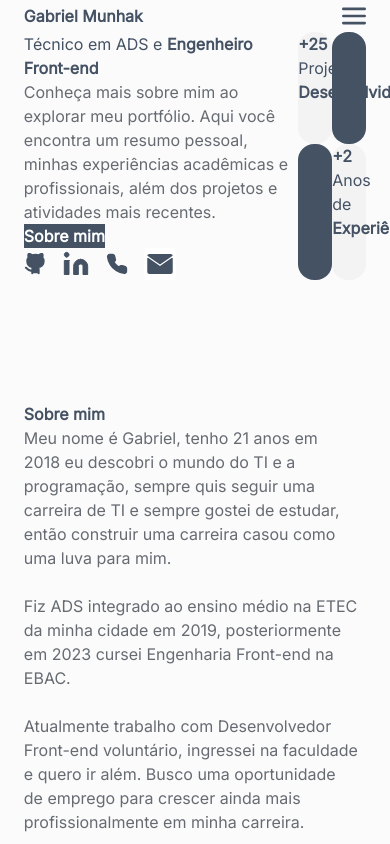
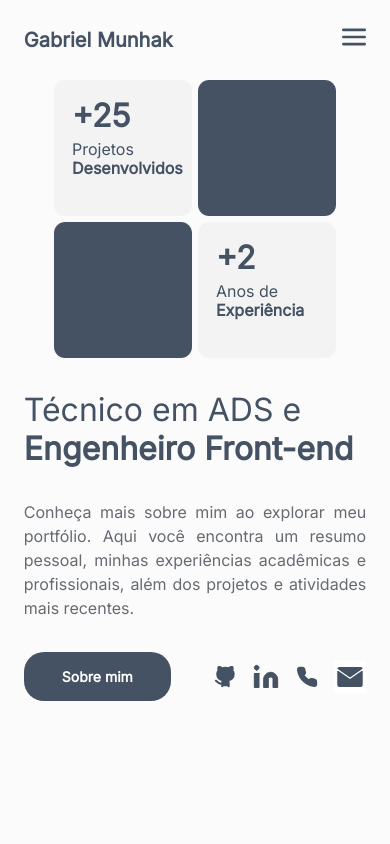
Before and after one commit to gabriel-munhak/portfolio, a Next.js app: page / in a window 390 px wide. Built offline with nearby package versions, Linux system fonts and the light colour scheme; no server answers.

Commit message:
#14 feat: desenvolvendo a responsividade mobile do projeto.

```diff
--- a/app/_components/About/index.tsx
+++ b/app/_components/About/index.tsx
@@ -1,10 +1,10 @@
 const About = () => {
     return (
         <div className="lg:w-[30.4375rem] md:w-[20.375rem]">
-            <h2 className="lg:text-[1.875rem] md:text-[1.25rem] font-black lg:mb-[2rem] md:mb-[1rem] text-[var(--secondaryColor)]">
+            <h2 className="lg:text-[1.875rem] text-[1.25rem] font-black lg:mb-[2rem] mb-[1rem] text-[var(--secondaryColor)]">
                 Sobre mim
             </h2>
-            <p className="lg:mb-[2rem] md:mb-[1rem] lg:text-[1rem] md:text-[0.75rem] lg:h-[auto] md:h-[12.1875rem] lg:overflow-y-auto md:overflow-y-scroll custom-scrollbar">
+            <p className="lg:mb-[2rem] text-justify mb-[1rem] lg:text-[1rem] md:text-[0.75rem] lg:h-[auto] h-[12.1875rem] lg:overflow-y-auto md:overflow-y-scroll custom-scrollbar">
                 Meu nome é Gabriel, tenho 21 anos em 2018 eu descobri o
                 mundo do TI e a programação, sempre quis seguir uma carreira
                 de TI e sempre gostei de estudar, então construir uma carreira
@@ -26,22 +26,22 @@ const About = () => {
             </p>
             <div className="flex justify-between text-[var(--secondaryColor)] lg:text-[1.5rem] md:text-[1rem] font-black">
                 <div>
-                    <span className="lg:text-[2.5rem] md:text-[1.75rem]">13</span>
-                    <p className="lg:leading-[1.8125rem] md:leading-[1.1875rem]">
+                    <span className="lg:text-[2.5rem] text-[1.75rem]">13</span>
+                    <p className="lg:leading-[1.8125rem] leading-[1.1875rem]">
                         Projetos
                         Realizados
                     </p>
                 </div>
                 <div>
-                    <span className="lg:text-[2.5rem] md:text-[1.75rem]">25</span>
-                    <p className="lg:leading-[1.8125rem] md:leading-[1.1875rem]">
+                    <span className="lg:text-[2.5rem] text-[1.75rem]">25</span>
+                    <p className="lg:leading-[1.8125rem] leading-[1.1875rem]">
                         Atividades
                         Realizadas
                     </p>
                 </div>
                 <div>
-                    <span className="lg:text-[2.5rem] md:text-[1.75rem]">+2</span>
-                    <p className="lg:leading-[1.8125rem] md:leading-[1.1875rem]">
+                    <span className="lg:text-[2.5rem] text-[1.75rem]">+2</span>
+                    <p className="lg:leading-[1.8125rem] leading-[1.1875rem]">
                         Anos de
                         Experiência
                     </p>
--- a/app/_components/Contact/index.tsx
+++ b/app/_components/Contact/index.tsx
@@ -2,9 +2,9 @@ import ContactIconsList from "../ContactIconsList"
 
 const Contact = () => {
     return (
-        <div className="container flex flex-col items-center justify-center">
-            <h2 className="lg:text-[1.875rem] md:text-[1.25rem] font-black lg:mb-[2rem] md:mb-[1rem] text-[var(--secondaryColor)]">Entre em contato</h2>
-            <p className="w-[30rem] lg:text-[1rem] md:text-[0.875rem] text-center lg:mb-[1.875rem] md:mb-[1rem]">
+        <div className="container h-[80vh] md:h-[100vh] flex flex-col items-center justify-center">
+            <h2 className="lg:text-[1.875rem] text-[1.25rem] font-black text-[var(--secondaryColor)]">Entre em contato</h2>
+            <p className="md:w-[30rem] lg:text-[1rem] text-[0.875rem] text-center lg:mb-[1.5rem] mb-[1rem] lg:mt-[1rem] mt-[.8rem]">
                 Conheça mais sobre mim ao explorar meu portfólio. Aqui você encontra um resumo pessoal, minhas experiências acadêmicas e profissionais, além dos projetos e atividades mais recentes.
             </p>
             <ContactIconsList />
--- a/app/_components/Hero/index.tsx
+++ b/app/_components/Hero/index.tsx
@@ -2,17 +2,19 @@ import ContactIconsList from "../ContactIconsList"
 
 const Hero = () => {
     return (
-        <div className="container !h-[auto] flex justify-between">
-            <div className="flex flex-col justify-end">
-                <div className="md:w-[21.4375rem] lg:w-[32rem]">
-                    <h1 className="md:text-[2rem] lg:text-[2.875rem] text-[var(--secondaryColor)] font-medium md:w-[21.4375rem] lg:w-[30.9375rem] md:leading-[2.438rem] lg:leading-[3.5rem]">Técnico em ADS e <span className="font-black">Engenheiro Front-end</span></h1>
-                    <p className="w-full mt-[2.rem] mb-[2.rem] md:text-[0.75rem] lg:text-[1rem] md:my-[1.5rem] lg:my-[2.5rem]">
+        <div className="container !h-[auto] flex flex-col-reverse md:flex-row justify-between items-center">
+            <div className="flex flex-col justify-end lg:w-[30.9375rem]">
+                <div className="md:w-[21.4375rem] w-full">
+                    <h1 className="text-[2rem] lg:text-[2.875rem] text-[var(--secondaryColor)] font-medium md:w-[21.4375rem] lg:w-[30.9375rem] leading-[2.438rem] lg:leading-[3.5rem]">
+                        Técnico em ADS e <span className="font-black">Engenheiro Front-end</span>
+                    </h1>
+                    <p className="w-full text-justify mt-[2rem] mb-[2rem] md:text-[0.75rem] lg:text-[1rem] md:my-[1.5rem] lg:my-[2.5rem]">
                         Conheça mais sobre mim ao explorar meu portfólio. Aqui você
                         encontra um resumo pessoal, minhas experiências acadêmicas
                         e profissionais, além dos projetos e atividades mais recentes.
                     </p>
-                    <div className="lg:block md:flex md:items-center md:gap-[1.5rem]">
-                        <a href="#about-me" className="inline-block md:px-[2.375rem] lg:px-[3.5rem] md:py-[0.875rem] lg:py-[1.25rem] md:rounded-[1.25rem] lg:rounded-[2.5rem] bg-[var(--secondaryColor)] text-[var(--secondaryTextColor)] md:text-[0.875rem] lg:text-[1.375rem] font-black">
+                    <div className="lg:block flex items-center justify-between">
+                        <a href="#about-me" className="inline-block px-[2.375rem] lg:px-[3.5rem] py-[0.875rem] lg:py-[1.25rem] rounded-[1.25rem] lg:rounded-[2.5rem] bg-[var(--secondaryColor)] text-[var(--secondaryTextColor)] text-[0.875rem] lg:text-[1.375rem] font-black">
                         Sobre mim
                         </a>
                         <div className="lg:mt-[5.625rem]">
@@ -21,16 +23,20 @@ const Hero = () => {
                     </div>
                 </div>
             </div>
-            <div className="md:w-[17.625rem] lg:w-[32.5rem] md:h-[17.375rem] lg:h-[34.5rem] grid grid-cols-2 md:gap-[0.375rem] lg:gap-[0.5625rem] text-[var(--secondaryColor)]">
-                <div className="rounded-[1rem] bg-[var(--terdiaryColor)] lg:pt-[2rem] lg:pl-[1.6875rem] md:pt-[0.75rem] md:pl-[1.125rem]">
-                    <span className="lg:text-[2.5rem] md:text-[2rem] font-bold">+25</span>
-                    <p className="lg:text-[1.5rem] md:text-[1rem] font-semi-bold w-[11rem] lg:leading-[1.75rem] md:leading-[1.1875rem]">Projetos <span className="font-black">Desenvolvidos</span></p>
+            <div className="h-[278px] w-[282px]  lg:w-[32.5rem] lg:h-[34.5rem] grid grid-cols-2 gap-[0.375rem] lg:gap-[0.5625rem] text-[var(--secondaryColor)] mb-[2rem] md:mb-[0]">
+                <div className="lg:rounded-[1rem] rounded-[.7rem] bg-[var(--terdiaryColor)] lg:pt-[2rem] lg:pl-[1.6875rem] pt-[0.75rem] pl-[1.125rem]">
+                    <span className="lg:text-[2.5rem] text-[2rem] font-bold">+25</span>
+                    <p className="lg:text-[1.5rem] text-[1rem] font-semi-bold w-[11rem] lg:leading-[1.75rem] leading-[1.1875rem]">
+                        Projetos <span className="font-black">Desenvolvidos</span>
+                    </p>
                 </div>
-                <div className="rounded-[1rem] bg-[var(--secondaryColor)]"></div>
-                <div className="rounded-[1rem] bg-[var(--secondaryColor)]"></div>
-                <div className="rounded-[1rem] bg-[var(--terdiaryColor)] lg:pt-[2rem] lg:pl-[1.6875rem] md:pt-[0.75rem] md:pl-[1.125rem]">
-                    <span className="lg:text-[2.5rem] md:text-[2rem] font-bold">+2</span>
-                    <p className="lg:text-[1.5rem] md:text-[1rem] font-semi-bold lg:w-[11rem] md:w-[5.8125rem] lg:leading-[1.75rem] md:leading-[1.1875rem]">Anos de <span className="font-black">Experiência</span></p>
+                <div className="lg:rounded-[1rem] rounded-[.7rem] bg-[var(--secondaryColor)]"></div>
+                <div className="lg:rounded-[1rem] rounded-[.7rem] bg-[var(--secondaryColor)]"></div>
+                <div className="lg:rounded-[1rem] rounded-[.7rem] bg-[var(--terdiaryColor)] lg:pt-[2rem] lg:pl-[1.6875rem] pt-[0.75rem] pl-[1.125rem]">
+                    <span className="lg:text-[2.5rem] text-[2rem] font-bold">+2</span>
+                    <p className="lg:text-[1.5rem] text-[1rem] font-semi-bold lg:w-[11rem] w-[5.8125rem] lg:leading-[1.75rem] leading-[1.1875rem]">
+                        Anos de <span className="font-black">Experiência</span>
+                    </p>
                 </div>
             </div>
         </div>
--- a/app/_components/Nav/index.tsx
+++ b/app/_components/Nav/index.tsx
@@ -10,9 +10,9 @@ const Nav = () => {
     }
 
     return (
-        <nav className="h-[2rem] flex items-center justify-center w-full lg:mb-[3rem] md:mb-[1.25rem] text-[var(--secondaryColor)]">
+        <nav className="h-[5rem] md:h-[2rem] flex items-center justify-center w-full lg:mb-[3rem] md:mb-[1.25rem] text-[var(--secondaryColor)]">
             <div className="container !h-[auto] flex justify-between md:relative">
-                <span className="md:text-[1.25rem] lg:text-[1.5rem] font-black">
+                <span className="text-[1.25rem] md:text-[1.25rem] lg:text-[1.5rem] font-black">
                     Gabriel Munhak
                 </span>
                 <ul className="hidden lg:flex justify-between items-end w-[32.5rem] text-[1rem]">
@@ -34,8 +34,9 @@ const Nav = () => {
                 </ul>
                 <Image onClick={handleClick} className="block lg:hidden w-[1.5rem] h-[1.5rem]" src={menu} alt="Ícone de expandir o menu" />
                 {showMobileList && (
-                    <div className="absolute w-[100vw] h-[100vh] top-[2.5rem] left-[0] bg-[var(--primaryColor)]">
-                        <ul className="flex flex-col justify-between gap-[1rem] text-[1rem] lg:hidden ">
+                    <div className="absolute w-[100vw] h-[100vh] top-[4rem] md:top-[2.5rem] left-[0] bg-[var(--primaryColor)]">
+                        <div className="container md:!mx-0">
+                            <ul className="flex flex-col justify-between gap-[1rem] text-[1rem] lg:hidden ">
                             <li>
                                 <a onClick={handleClick} href="#home">Home</a>
                             </li>
@@ -52,6 +53,7 @@ const Nav = () => {
                                 <a onClick={handleClick} href="#contact">Contato</a>
                             </li>
                         </ul>
+                        </div>
                     </div>
                 )}
             </div>
--- a/app/_components/ProjectCard/index.tsx
+++ b/app/_components/ProjectCard/index.tsx
@@ -8,13 +8,13 @@ const ProjectCard = ({name, projectLink, projectRepo, newProject}: ProjectCard)
                 <div className="absolute top-0 left-0 w-full h-full bg-[var(--overlayColor)] rounded-[20px]"></div>
                 <Image className="w-full h-full" src={placeholder} alt={`Imagem do projeto ${name}`} />
                 {newProject && (
-                    <span className="absolute lg:text-[16px] md:text-[14px] top-0 left-0 lg:mx-[21px] lg:my-[21px] md:mx-[16px] md:my-[16px] lg:px-[11px] lg:py-[7px] md:px-[10px] md:py-[6px] rounded-[4px] [background:var(--gradientPrimaryColor)] text-[var(--secondaryTextColor)]">Novo</span>
+                    <span className="absolute lg:text-[16px] text-[14px] top-0 left-0 lg:mx-[21px] lg:my-[21px] mx-[16px] my-[16px] lg:px-[11px] lg:py-[7px] px-[10px] py-[6px] rounded-[4px] [background:var(--gradientPrimaryColor)] text-[var(--secondaryTextColor)]">Novo</span>
                 )}
             </div>
             <h2 className="lg:text-[18px] md:text-[16px] font-black my-[12px]">{name}</h2>
             <div>
-                <a href={projectLink} target="_blank" className="lg:py-[8px] lg:px-[22px] lg:text-[14px] md:py-[6px] md:px-[14px] md:text-[14px] bg-[var(--btnBgPrimaryColor)] rounded-[12px] font-black lg:mr-[12px] md:mr-[8px] active:bg-[var(--secondaryColor)] active:text-[var(--secondaryTextColor)] active:font-black">Ver projeto</a>
-                <a href={projectRepo} target="_blank" className="lg:py-[8px] lg:px-[22px] lg:text-[14px] md:py-[6px] md:px-[14px] md:text-[14px] bg-[var(--btnBgPrimaryColor)] rounded-[12px] font-black active:bg-[var(--secondaryColor)] active:text-[var(--secondaryTextColor)] active:font-black">Ver repositório</a>
+                <a href={projectLink} target="_blank" className="lg:py-[8px] lg:px-[22px] lg:text-[14px] py-[6px] px-[14px] text-[14px] bg-[var(--btnBgPrimaryColor)] rounded-[12px] font-black lg:mr-[12px] mr-[8px] active:bg-[var(--secondaryColor)] active:text-[var(--secondaryTextColor)] active:font-black">Ver projeto</a>
+                <a href={projectRepo} target="_blank" className="lg:py-[8px] lg:px-[22px] lg:text-[14px] py-[6px] px-[14px] text-[14px] bg-[var(--btnBgPrimaryColor)] rounded-[12px] font-black active:bg-[var(--secondaryColor)] active:text-[var(--secondaryTextColor)] active:font-black">Ver repositório</a>
             </div>
         </div>
     )
--- a/app/_containers/AboutMe/index.tsx
+++ b/app/_containers/AboutMe/index.tsx
@@ -9,7 +9,7 @@ const AboutMe = () => {
     return (
         <motion.section
             id="about-me"
-            className="container flex items-center justify-between snap-start"
+            className="container md:container--desktop flex items-center justify-between snap-start"
             variants={containerAnimation}
             initial="hidden"
             whileInView="show"
--- a/app/_containers/Home/index.tsx
+++ b/app/_containers/Home/index.tsx
@@ -7,7 +7,7 @@ import Nav from "@/app/_components/Nav"
 
 export const Home = () => {
     return(
-        <motion.section id="home" className="snap-start md:pt-[2rem] lg:pt-[2.5rem]"
+        <motion.section id="home" className="snap-start md:pt-[2rem] lg:pt-[2.5rem] container container--desktop"
             variants={containerAnimation}
             initial="hidden"
             whileInView="show"
--- a/app/globals.css
+++ b/app/globals.css
@@ -23,10 +23,12 @@ section {
 }
 
 .container {
-  width: 100%;
-  height: 100vh;
   width: clamp(320px, 87.8vw, 1102px);
   margin: 0 auto;
+}
+
+.container--desktop {
+  height: 100vh;
 }
 
 .active {
```
Also changed, not shown: app/_components/StackList/index.tsx (+6 -6 lines), app/_containers/ProjectsList/index.tsx (+9 -9 lines), app/_containers/Stack/index.tsx (+5 -5 lines). Lines whose indentation alone changed are shown as unchanged.
